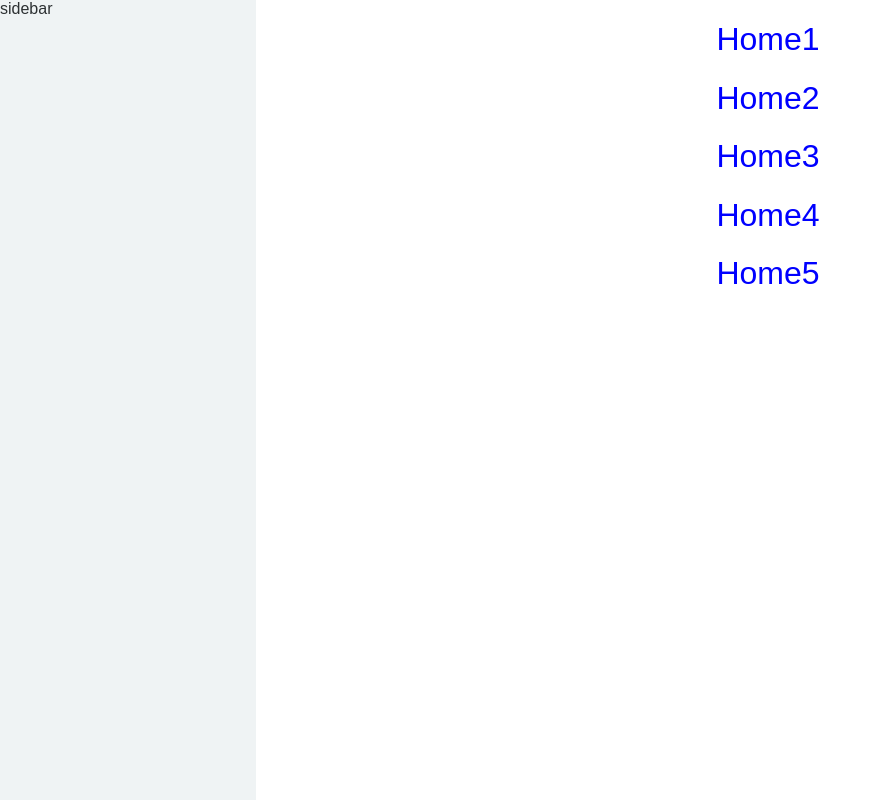
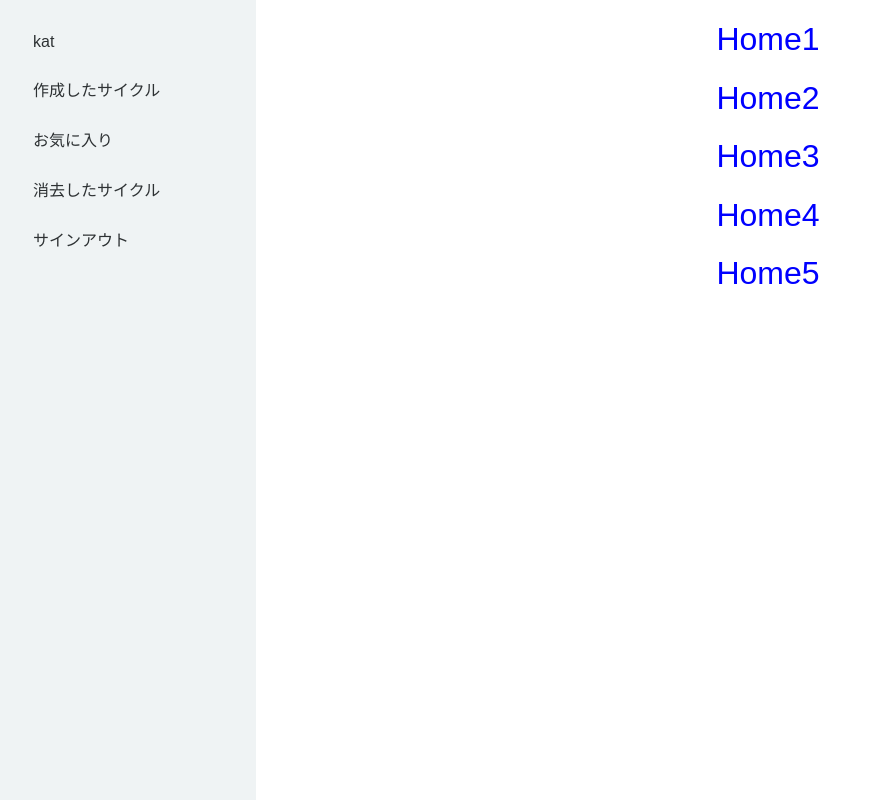
Before and after one commit to katkatprog/pdcaApp, a React (Create React App) app in the folder front/react_app/: page / in a window 1280 px wide. Shown: the whole page, without its empty margins (0-882 px from the left). Built offline with nearby package versions, Linux system fonts and the light colour scheme.

Commit message:
サイドバー 内容記載

```diff
--- a/front/react_app/src/components/Sidebar.tsx
+++ b/front/react_app/src/components/Sidebar.tsx
@@ -1,14 +1,41 @@
 import React from "react";
 import styled from "styled-components";
+import { Link } from "react-router-dom";
 
 const StyledSidebar = styled.aside`
   background-color: #eff3f4;
   flex: 1;
   min-height: 100vh;
+  div {
+    margin: 25px;
+  }
+  p {
+    margin: 10px auto;
+    padding: 8px;
+    border-radius: 5px;
+    &:hover {
+      background-color: #cacaca;
+      transition: all 0.4s;
+    }
+  }
 `;
 
 const Sidebar = () => {
-  return <StyledSidebar>sidebar</StyledSidebar>;
+  return (
+    <StyledSidebar>
+      <div>
+        <p>kat</p>
+        <Link to="/">
+          <p>作成したサイクル</p>
+        </Link>
+        <p>お気に入り</p>
+        <Link to="/trash">
+          <p>消去したサイクル</p>
+        </Link>
+        <p>サインアウト</p>
+      </div>
+    </StyledSidebar>
+  );
 };
 
 export default Sidebar;
```
